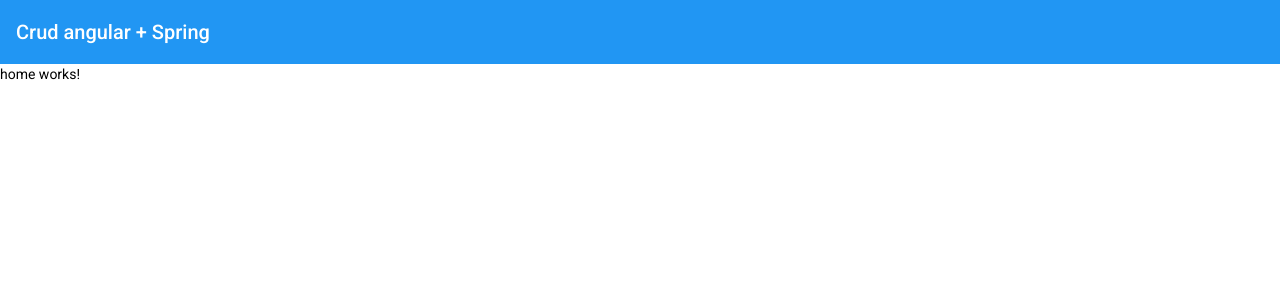
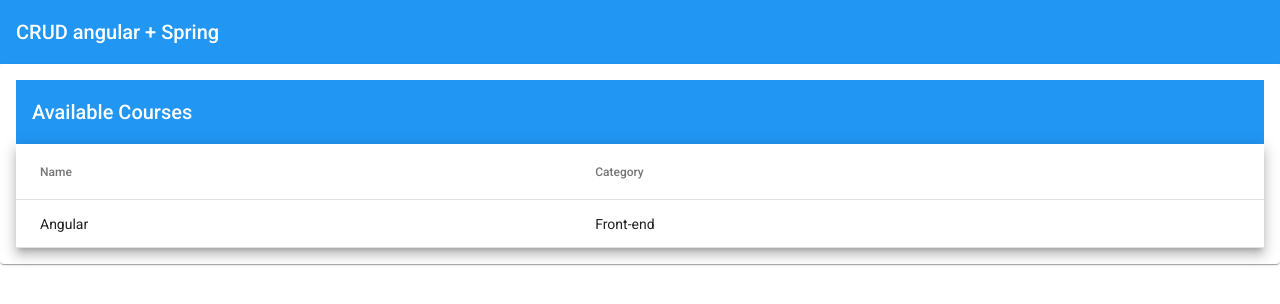
Before and after one commit to ericambiel/crud-angular, an Angular app: page /courses in a window 1280 px wide. Shown: the top 304 px of the page. Built offline with nearby package versions, Linux system fonts and the light colour scheme.

Commit message:
feat(class-05): material table CSS and add new module for material imports.

```diff
--- a/src/app/app.component.html
+++ b/src/app/app.component.html
@@ -1,5 +1,5 @@
 <mat-toolbar color="primary">
-  <span>Crud angular + Spring</span>
+  <span>CRUD angular + Spring</span>
 </mat-toolbar>
 
 <!-- Where the components will be render -->
--- a/src/app/courses/courses.module.ts
+++ b/src/app/courses/courses.module.ts
@@ -3,9 +3,10 @@ import { CommonModule } from '@angular/common';
 
 import { CoursesRoutingModule } from './courses-routing.module';
 import { HomeComponent } from './home/home.component';
+import { AppMaterialModule } from '../shared/app-material/app-material.module';
 
 @NgModule({
   declarations: [HomeComponent],
-  imports: [CommonModule, CoursesRoutingModule],
+  imports: [CommonModule, CoursesRoutingModule, AppMaterialModule],
 })
 export class CoursesModule {}
--- a/src/app/courses/home/home.component.html
+++ b/src/app/courses/home/home.component.html
@@ -1 +1,19 @@
-<p>home works!</p>
+<mat-card>
+  <mat-toolbar color="primary">Available Courses</mat-toolbar>
+  <table mat-table [dataSource]="courses" class="mat-elevation-z8">
+    <!-- Name Column -->
+    <ng-container matColumnDef="name">
+      <th mat-header-cell *matHeaderCellDef>Name</th>
+      <td mat-cell *matCellDef="let courses">{{ courses.name }}</td>
+    </ng-container>
+
+    <!-- Category Column -->
+    <ng-container matColumnDef="category">
+      <th mat-header-cell *matHeaderCellDef>Category</th>
+      <td mat-cell *matCellDef="let courses">{{ courses.category }}</td>
+    </ng-container>
+
+    <tr mat-header-row *matHeaderRowDef="displayedColumns"></tr>
+    <tr mat-row *matRowDef="let row; columns: displayedColumns"></tr>
+  </table>
+</mat-card>
--- a/src/app/courses/home/home.component.scss
+++ b/src/app/courses/home/home.component.scss
@@ -0,0 +1,3 @@
+table {
+  width: 100%;
+}
--- a/src/app/courses/home/home.component.ts
+++ b/src/app/courses/home/home.component.ts
@@ -1,4 +1,5 @@
 import { Component, OnInit } from '@angular/core';
+import { ICourse } from '../models/ICourse';
 
 @Component({
   selector: 'app-home',
@@ -6,6 +7,10 @@ import { Component, OnInit } from '@angular/core';
   styleUrls: ['./home.component.scss'],
 })
 export class HomeComponent implements OnInit {
+  courses: ICourse[] = [{ id: '1', name: 'Angular', category: 'Front-end' }];
+  // Columns will be displayed, need to be the same of html matColumnDef.
+  displayedColumns = ['name', 'category'];
+
   constructor() {}
 
   ngOnInit(): void {}
--- /dev/null
+++ b/src/app/courses/models/ICourse.ts
@@ -0,0 +1,5 @@
+export interface ICourse {
+  id: string;
+  name: string;
+  category: string;
+}
```
Also changed, not shown: src/app/shared/app-material/app-material.module.ts (added, +10 -0 lines).
